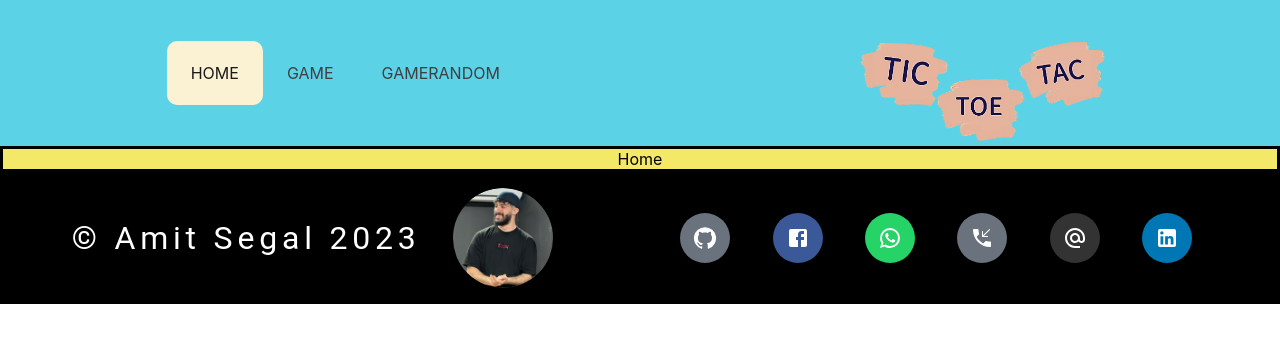
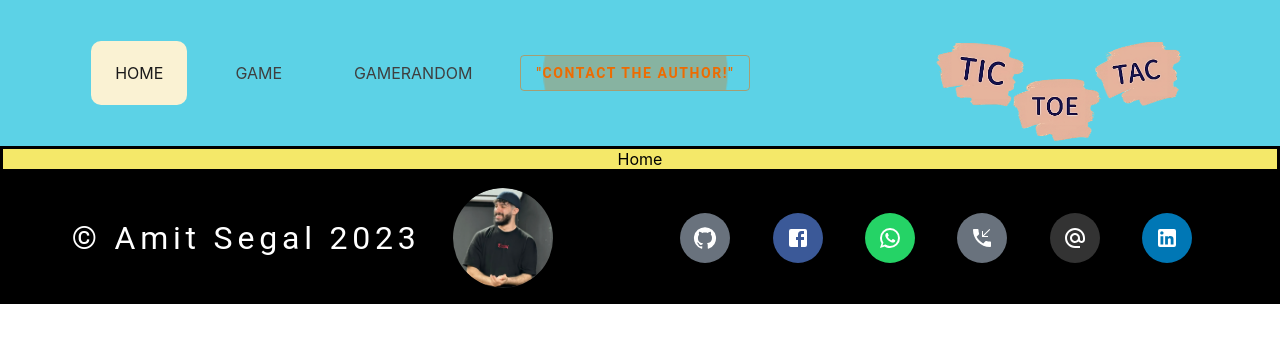
Before and after one commit to AmitSegal26/tic-tac-toe, a React (Create React App) app: page / in a window 1280 px wide. Shown: the top 342 px of the page. Built offline with nearby package versions, Linux system fonts and the light colour scheme.

Commit message:
contact click + animation for footer when clicked

```diff
--- a/src/App.jsx
+++ b/src/App.jsx
@@ -3,12 +3,14 @@ import COLORS from "./utils/COLORS";
 import Navbar from "./components/navbar/Navbar";
 import Router from "./routes/Router";
 import Footer from "./components/footer/Footer";
+import { useState } from "react";
 
 function App() {
+  const [isContactPressed, setIsContactPressed] = useState(false);
   return (
     <div className="App">
       <header>
-        <Navbar />
+        <Navbar setIsContactPressedFunc={setIsContactPressed} />
       </header>
       <main
         style={{ border: "3px solid black", backgroundColor: COLORS.SECONDARY }}
@@ -16,7 +18,10 @@ function App() {
         <Router />
       </main>
       <footer>
-        <Footer />
+        <Footer
+          isContactPressedState={isContactPressed}
+          setIsContactPressedFunc={setIsContactPressed}
+        />
       </footer>
     </div>
   );
--- a/src/components/footer/Footer.jsx
+++ b/src/components/footer/Footer.jsx
@@ -1,9 +1,20 @@
-import React from "react";
+import React, { useEffect, useState } from "react";
 import { Avatar, Box, Typography } from "@mui/material";
 import COLORS from "../../utils/COLORS";
 import IconComponentForFooter from "./IconComponentForFooter";
 import myImg from "../../assets/imgs/Picture1.png";
-const Footer = () => {
+const Footer = ({ isContactPressedState, setIsContactPressedFunc }) => {
+  const [bgColorState, setBgColorState] = useState(COLORS.BLACK);
+  useEffect(() => {
+    if (isContactPressedState) {
+      setBgColorState(COLORS.WHITE);
+      setTimeout(() => {
+        setIsContactPressedFunc(false);
+      }, 500);
+    } else {
+      setBgColorState(COLORS.BLACK);
+    }
+  }, [isContactPressedState]);
   const arrOfLinks = [
     {
       type: "gitHub",
@@ -44,7 +55,8 @@ const Footer = () => {
         display: "flex",
         justifyContent: "space-around",
         alignItems: "center",
-        backgroundColor: COLORS.BLACK,
+        transition: "background-color 0.5s ease-in-out",
+        backgroundColor: bgColorState,
       }}
     >
       <Box
--- a/src/components/navbar/Navbar.jsx
+++ b/src/components/navbar/Navbar.jsx
@@ -1,10 +1,10 @@
 import React from "react";
-import { AppBar, Box, Toolbar } from "@mui/material";
+import { AppBar, Box, Button, Toolbar } from "@mui/material";
 import { NavLink, useNavigate } from "react-router-dom";
 import COLORS from "../../utils/COLORS";
 import logoImg from "../../assets/imgs/logoTransparent.png";
 import ROUTES from "./../../routes/ROUTES";
-const Navbar = () => {
+const Navbar = ({ setIsContactPressedFunc }) => {
   const navigate = useNavigate();
   const linksArr = Object.keys(ROUTES);
   const styleObjForNavLink = ({ isActive }) => {
@@ -19,6 +19,13 @@ const Navbar = () => {
   const handleLogoClick = () => {
     navigate(ROUTES.HOME);
   };
+  const handleContactClick = () => {
+    window.scrollTo({
+      top: document.body.scrollHeight,
+      behavior: "smooth",
+    });
+    setIsContactPressedFunc(true);
+  };
   return (
     <Box>
       <AppBar
@@ -32,8 +39,8 @@ const Navbar = () => {
         <Box
           sx={{
             display: "flex",
-            justifyContent: "start",
             alignItems: "center",
+            gap: "1.5rem",
             backgroundColor: COLORS.MAIN,
           }}
         >
@@ -42,7 +49,17 @@ const Navbar = () => {
               <Toolbar>{link}</Toolbar>
             </NavLink>
           ))}
+          <Button
+            variant="outlined"
+            color="warning"
+            sx={{ fontWeight: "bold", letterSpacing: "0.1rem" }}
+            autoFocus
+            onClick={handleContactClick}
+          >
+            "Contact The Author!"
+          </Button>
         </Box>
+        {/* LOGO */}
         <Box
           sx={{ width: "20%", cursor: "pointer" }}
           onClick={handleLogoClick}
--- a/src/pages/randomGame/RowComp.jsx
+++ b/src/pages/randomGame/RowComp.jsx
@@ -59,7 +59,8 @@ const RowComp = ({
                   : COLORS.TEXT2,
             }}
           >
-            [{i},{j}]{matrixValue[i][j].value}
+            {/* [{i},{j}] */}
+            {matrixValue[i][j].value}
           </Typography>
         </Box>
       ))}
```
